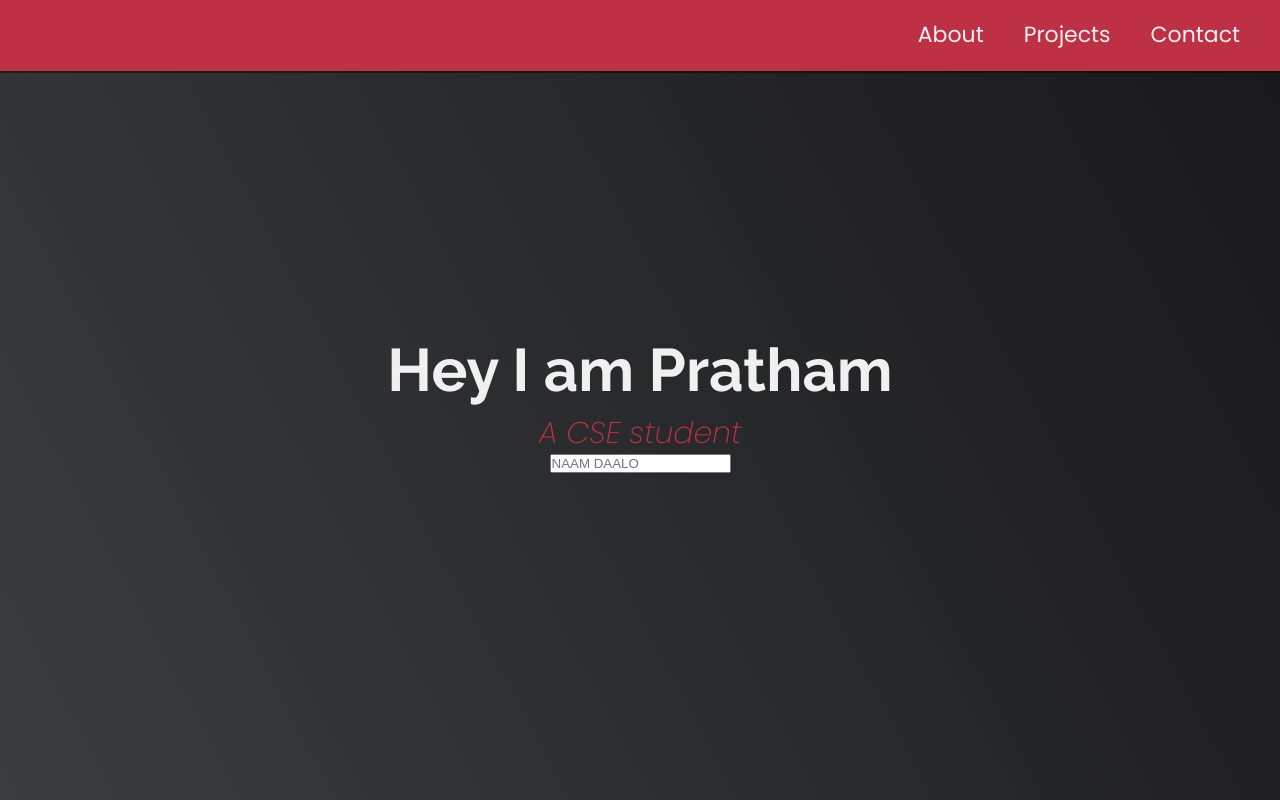
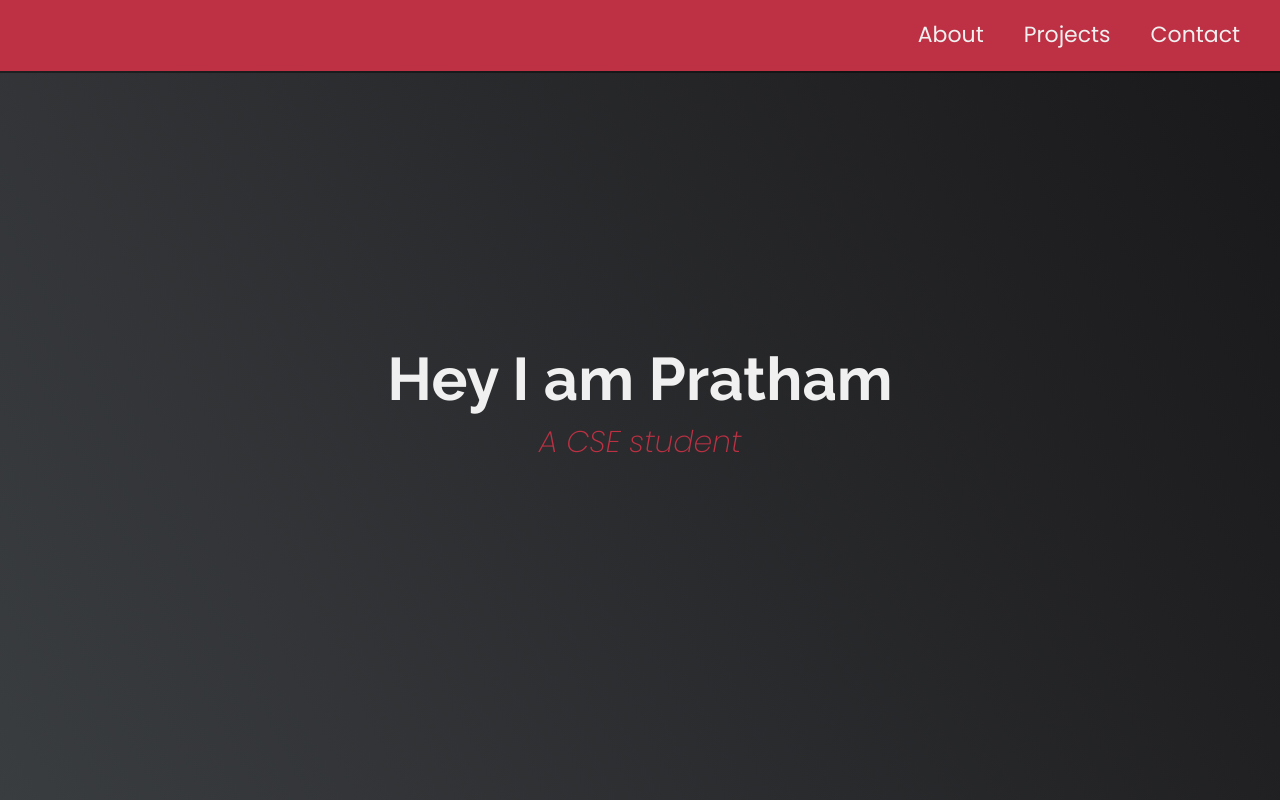
Before and after one commit to PrathamMishra/prathammishra.github.io, a plain HTML site: page index.html in a window 1280 px wide. Shown: the top 800 px of the page. Drawn offline with Linux system fonts and the light colour scheme.

Commit message:
Removed input

```diff
--- a/index.html
+++ b/index.html
@@ -46,7 +46,6 @@
         <section id="welcome-section" class="welcome-section">
         <h1>Hey I am Pratham</h1>
         <p>A CSE student</p>
-        <input type="text" placeholder="NAAM DAALO" />
         </section>
 
         <!-- END WELCOME SECTION -->
```
